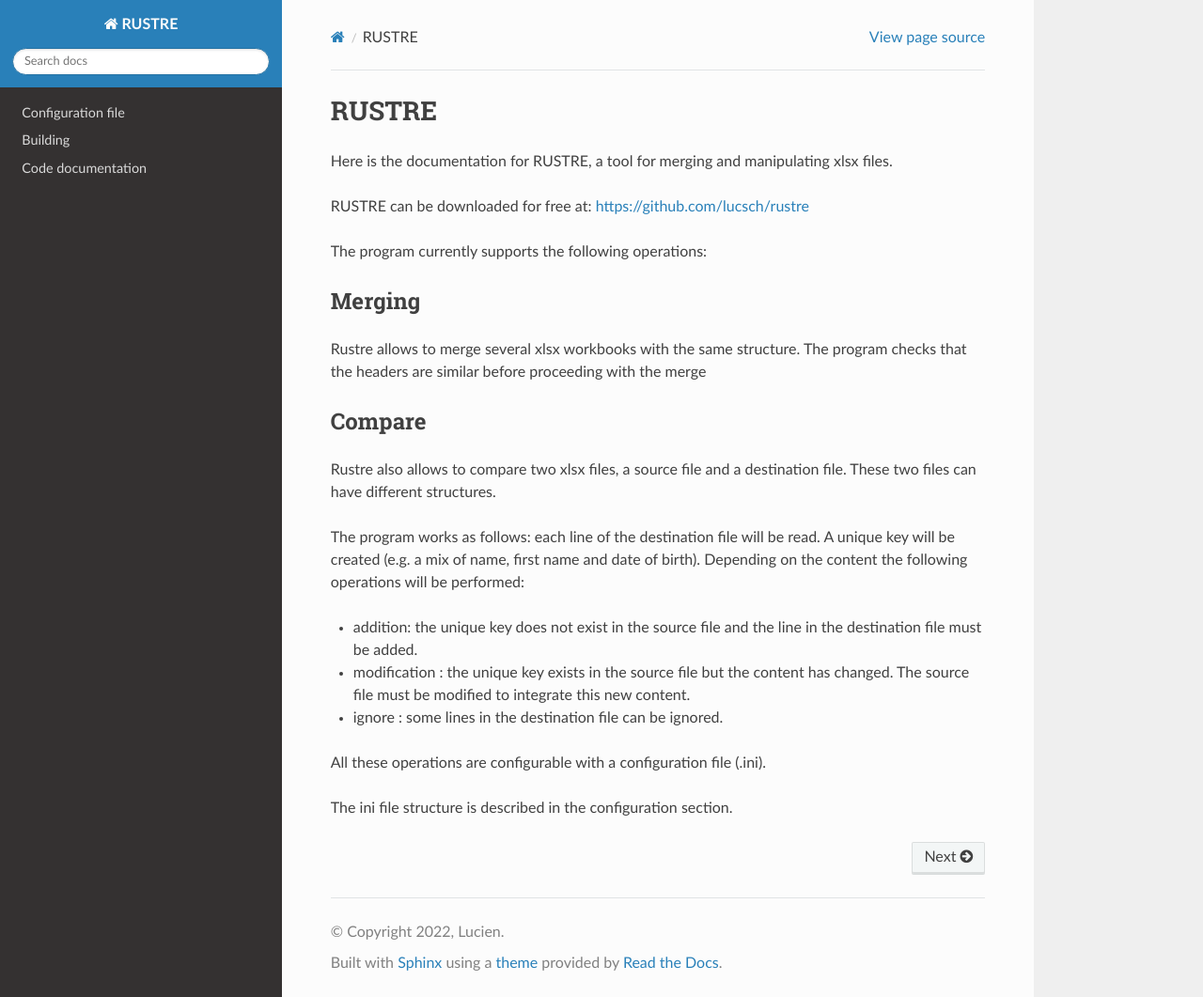
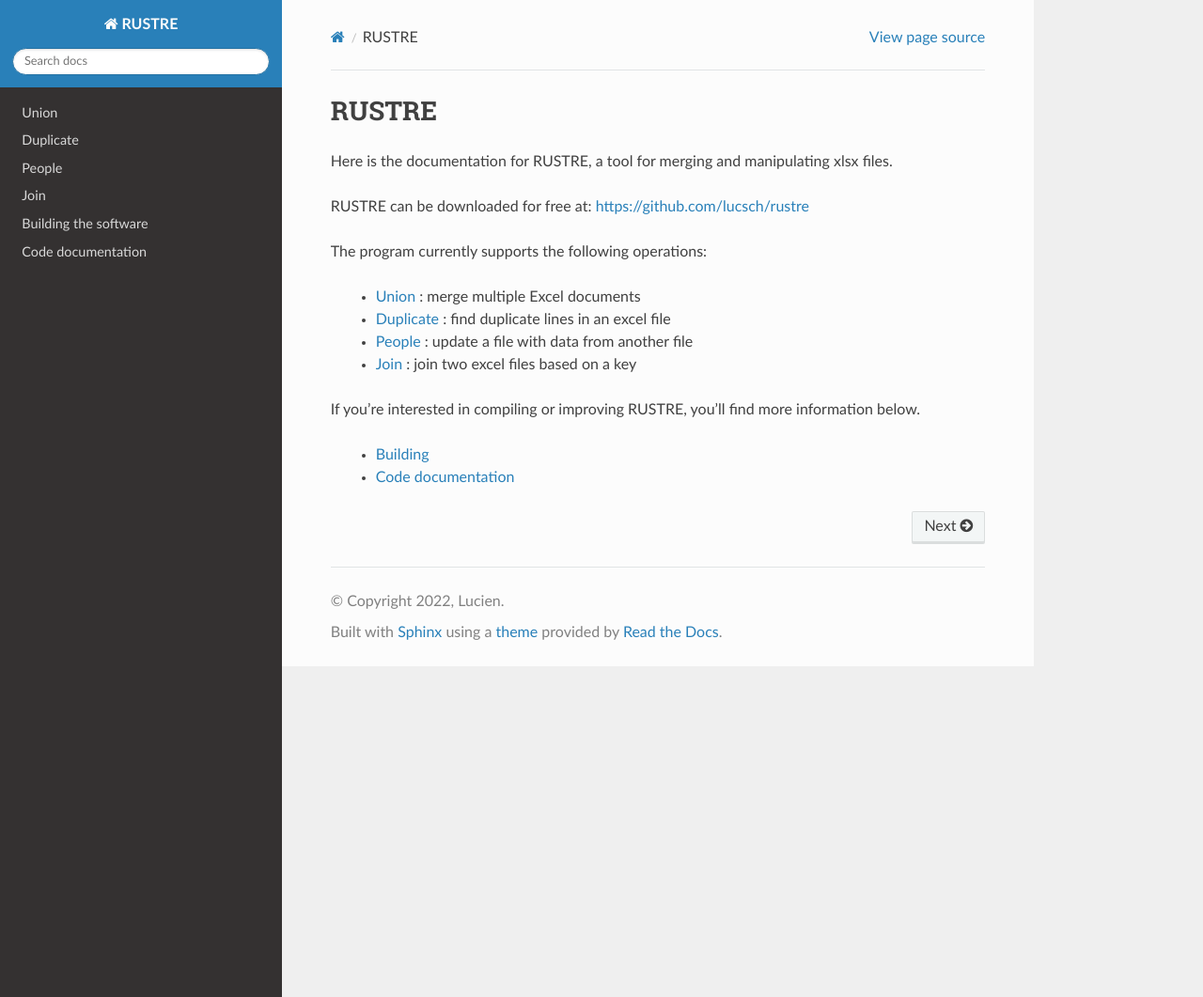
Before and after one commit to lucsch/rustre, a Sphinx documentation site: the page built from docs/source/index.rst, in a window 1280 px wide and 1061 px high. Shown: the whole window at 94% size. Built offline with Sphinx 7.4.7 and the Read the Docs theme 2.0.0, drawn with Linux system fonts in a browser that asks for light colours.

Commit message:
see #7 improving documentation

```diff
--- a/docs/source/index.rst
+++ b/docs/source/index.rst
@@ -1,5 +1,3 @@
-
-
 RUSTRE
 ######################
 
@@ -9,32 +7,24 @@ RUSTRE can be downloaded for free at: https://github.com/lucsch/rustre
 
 The program currently supports the following operations:
 
-Merging
-***********************
+ - :doc:`union` : merge multiple Excel documents
+ - :doc:`duplicate` : find duplicate lines in an excel file
+ - :doc:`people` : update a file with data from another file
+ - :doc:`join` : join two excel files based on a key
 
-Rustre allows to merge several xlsx workbooks with the same structure. The program checks that the
-headers are similar before proceeding with the merge
+If you're interested in compiling or improving RUSTRE, you'll find more information below.
 
-Compare
-**********************
-
-Rustre also allows to compare two xlsx files, a source file and a destination file. These two files can have different structures.
-
-The program works as follows: each line of the destination file will be read. A unique key will be created (e.g. a mix of name, first name and date of birth). Depending on the content the following operations will be performed:
-
-- addition: the unique key does not exist in the source file and the line in the destination file must be added.
-- modification : the unique key exists in the source file but the content has changed. The source file must be modified to integrate this new content.
-- ignore : some lines in the destination file can be ignored.
-
-All these operations are configurable with a configuration file (.ini).
-
-The ini file structure is described in the configuration section.
-
+ - :doc:`build`
+ - :doc:`code`
 
 .. toctree::
    :maxdepth: 4
    :hidden:
 
-   config
-   build
-   code
+
+   union
+   duplicate
+   people
+   join
+   Building the software <build>
+   Code documentation <code>
```
Also changed, not shown: docs/source/duplicate.md (added, +5 -0 lines), docs/source/join.md (added, +5 -0 lines), docs/source/people.md (renamed from docs/source/config.md, +23 -4 lines), docs/source/union.md (added, +31 -0 lines), docs/source/img/01_gui_union.png (added), docs/source/img/02_gui_duplicate.png (added), docs/source/img/03_gui_people.png (added), docs/source/img/04_gui_join.png (added), docs/source/img/header.png (added), docs/source/img/sheet.png (added).
